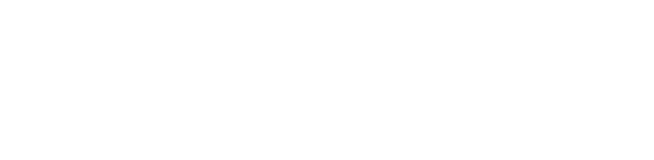
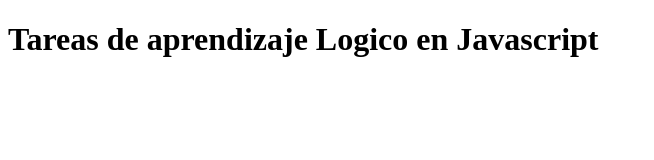
Before and after one commit to mois3222/task, a plain HTML site: page index.html in a window 1280 px wide. Shown: the whole page, without its empty margins (0-654 px from the left). Drawn offline with Linux system fonts and the light colour scheme.

Commit message:
Titulo introductorio by: Moises Buenaño Tuberquia
Pequeños detalles..

```diff
--- a/index.html
+++ b/index.html
@@ -7,6 +7,7 @@
     <title>Tasks</title>
   </head>
   <body>
+    <h1>Tareas de aprendizaje Logico en Javascript</h1>
     <script src="./files/logica.js"></script>
   </body>
 </html>
```
